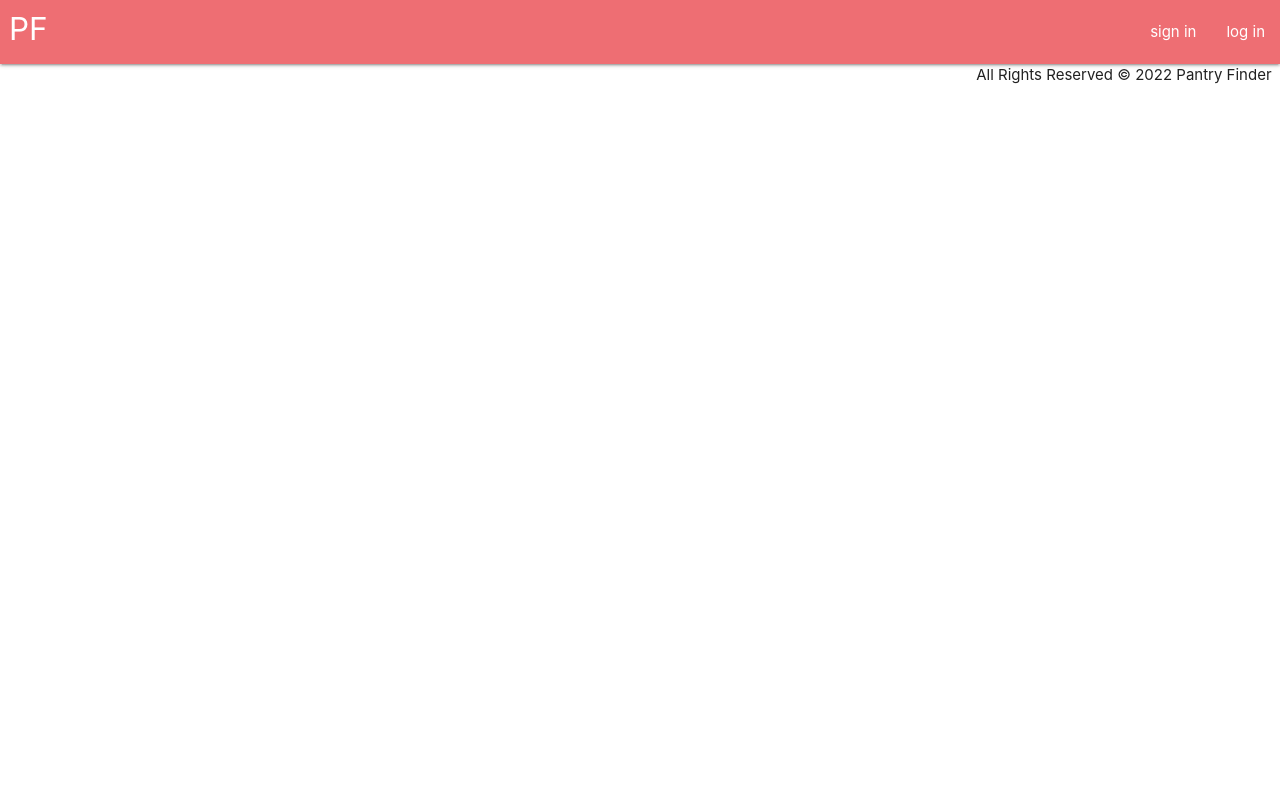
After one commit to Heymon/pantry_finder, a Django app: template main_app/templates/base.html in a window 1280 px wide. The commit adds this page. Run offline with Django 3.2, Linux system fonts and the light colour scheme; the template is opened without the code that fills it, so the values that code supplies are empty.

Commit message:
add static css &  base templating

```diff
--- /dev/null
+++ b/main_app/static/css/style.css
@@ -0,0 +1,20 @@
+body {
+    /* background-color: aqua; */
+    display: flex;
+    min-height: 100vh;
+    flex-direction: column;
+  }
+
+main {
+  flex: 1 0 auto;
+}
+
+.brand-logo {
+    margin: -0.2rem 0 0 9px;
+
+}
+
+footer {
+  padding-top: 0;
+  text-align: right;
+}
--- /dev/null
+++ b/main_app/templates/base.html
@@ -0,0 +1,38 @@
+{% load static %}
+
+<!DOCTYPE html>
+<html lang="en">
+<head>
+    <meta charset="UTF-8">
+    <meta http-equiv="X-UA-Compatible" content="IE=edge">
+    <meta name="viewport" content="width=device-width, initial-scale=1.0">
+    <title>Pantry Finder</title>
+    {% comment %} Materialize Library {% endcomment %}
+    <link rel="stylesheet" href="https://cdnjs.cloudflare.com/ajax/libs/materialize/1.0.0/css/materialize.min.css">
+    <script src="https://cdnjs.cloudflare.com/ajax/libs/materialize/1.0.0/js/materialize.min.js"></script>
+
+    {% comment %} static Files {% endcomment %}
+
+    <link rel="stylesheet" type="text/css" href="{% static 'css/style.css' %}">
+</head>
+<body>
+    <header class="navbar-fixed">
+        <nav>
+            <div class="nav-wrapper">
+                    <a href="{% url 'home' %}" class="left brand-logo">PF</a>
+                <ul id="nav-mobile" class="right hide-on-med-and-down">
+                    <li><a href="http://">sign in</a></li>
+                    <li><a href="http://">log in</a></li>
+                </ul>
+            </div>
+        </nav>
+    </header>
+
+    {% block content %}
+    {% endblock content %}
+
+    <footer>
+        <div> All Rights Reserved &copy; 2022 Pantry Finder &nbsp;</div>
+    </footer>
+</body>
+</html>
```
Also changed, not shown: main_app/templates/home.html (+18 -12 lines), main_app/views.py (+7 -2 lines).
